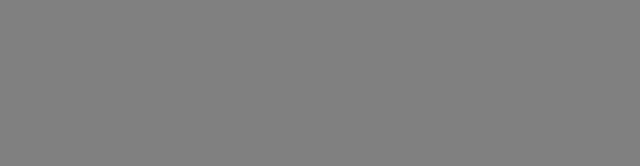
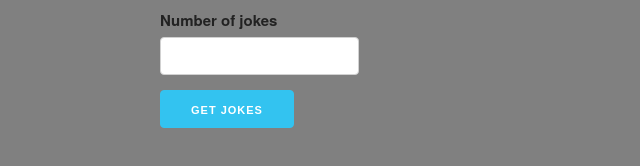
Before and after one commit to kevcoder247/chuckNorris, a plain HTML site: page index.html in a window 1280 px wide. Shown: the whole page, without its empty margins (0-640 px from the left). Drawn offline with nearby package versions, Linux system fonts and the light colour scheme.

Commit message:
basic UI

```diff
--- a/index.html
+++ b/index.html
@@ -7,12 +7,21 @@
   <link rel="stylesheet" href="css/main.css">
   <link rel="stylesheet" href="https://cdnjs.cloudflare.com/ajax/libs/skeleton/2.0.4/skeleton.css" />
   <script defer src="js/app.js"></script>
-  <title>Ajax Sandbox</title>
+  <title>Chuck Norris</title>
 </head>
 <body>
-  <div class="container">
+    <div class="container">
+        <form>
+            <div>
+                <label for="number">Number of jokes</label>
+                <input type="number" id="number">
 
-  </div>
+            <div>
+                <button class="get-jokes button-primary">Get Jokes</button>
+            </div>
+            </div>
+        </form>
+    </div>
 
 
 </body>
```
